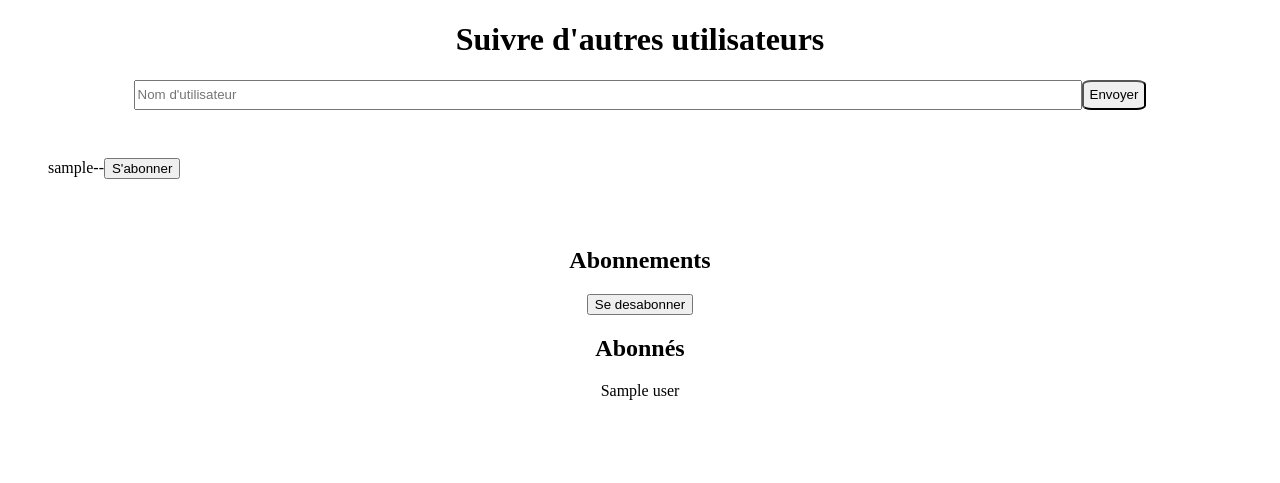
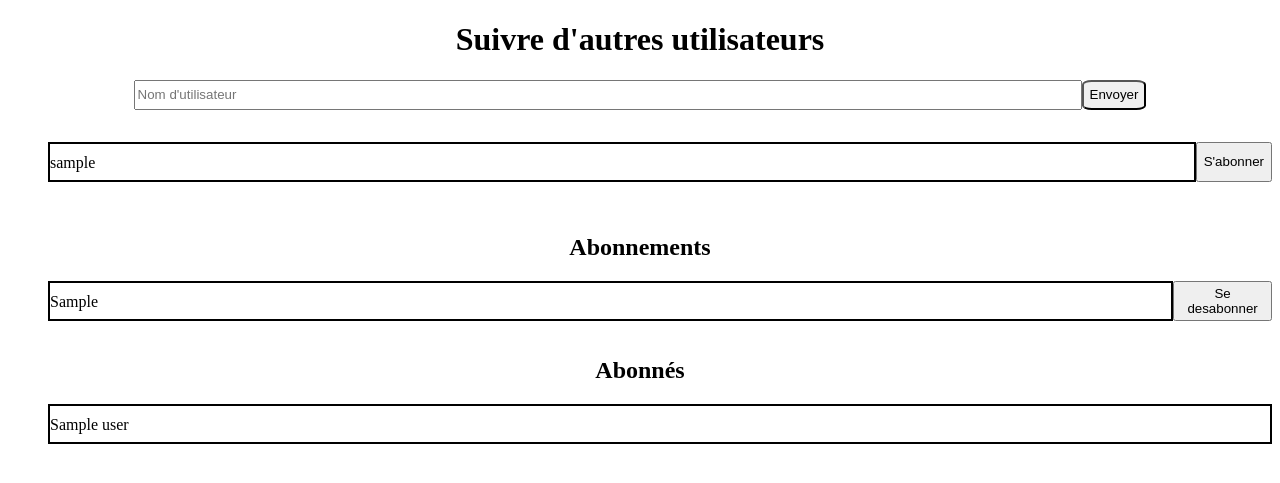
Before and after one commit to raquilG/p9_raquil_giovanni, a Django app: template LitReview/following/templates/following/subcription.html in a window 1280 px wide. Shown: the part 158-641 px from the top of the page. Run offline with Django 3.2, Linux system fonts and the light colour scheme; the template is opened without the code that fills it: most values are stand-ins (such as "Sample title", 1, 10 or a date in 2020).

Commit message:
ajout css

```diff
--- a/LitReview/following/templates/following/subcription.html
+++ b/LitReview/following/templates/following/subcription.html
@@ -8,34 +8,42 @@
         <button class="btn" type='submit'>Envoyer</button>
     </form>
 
-    <ul>
+    <ul >
         {% for user in found_users %}
         <form method="post" action="{% url 'subscribe-user' %}">
             {% csrf_token %}
             <input name="username" type="hidden" value="{{ user.username }}">
-            <li><p>
-                {{ user.username }}--<button type="submit" >S'abonner</button>
-                </p></li>
+            <li class="sub">
+                <p class="user">{{ user.username }}</p>
+                <button type="submit" >S'abonner</button>
+            </li>
         </form>
         {% endfor %}
     </ul>
 
-    <div class="abonnements">
+    <div class="align_h2">
         <h2>Abonnements</h2>
-        <div
+        <ul >
             {% for user_follow in users_follow %}
-                {{ user_follow.followed_user }}
-                    <form method="POST" action="{% url 'unsubscribe-user' user_follow.id %}">
+                <form id="form_abn" method="POST" action="{% url 'unsubscribe-user' user_follow.id %}">
+                    <li class="sub">
                         {% csrf_token %}
+                        <p class="user">{{ user_follow.followed_user }}</p>
                         <button type='submit'>Se desabonner</button>
-                    </form>
+                    </li>
+                </form>
             {%  endfor %}
+        </ul>
     </div>
 
-    <div class="abonnes">
+    <div class="align_h2">
         <h2>Abonnés</h2>
-        {% for followed_by_user in followed_by %}
-            <p>{{ followed_by_user.user}}</p>
-        {%  endfor %}
+        <ul >
+            {% for followed_by_user in followed_by %}
+            <li class="sub">
+                <p class="user">{{ followed_by_user.user}}</p>
+            </li>
+            {%  endfor %}
+        </ul>
     </div>
 {% endblock content %}
--- a/LitReview/static/css/style.css
+++ b/LitReview/static/css/style.css
@@ -28,6 +28,12 @@ span {
     display: flex;
     flex-direction: column;
 }
+
+.formulaire p {
+    display: flex;
+    flex-direction: column;
+}
+
 
 /* barre de navigation */
 .conteneur_nav {
@@ -74,10 +80,6 @@ span {
     margin: 0 25%;
 }
 
-/* page post */
-
-
-
 /* demander une critique */
 
 .create_ticket {
@@ -93,10 +95,11 @@ span {
 
 /* ticket*/
 
-.ticket {
+.post {
     border:5px double black;
     margin: 10 10%;
     color: black;
+    padding: 1.5%;
 }
 
 .image-ticket {
@@ -112,6 +115,11 @@ span {
 }
 .review-ticket {
     margin: 5px 10px 5px 10px;
+}
+
+#id_rating {
+    list-style-type: none;
+    display: flex;
 }
 
 /* abonnements*/
@@ -130,11 +138,23 @@ span {
     border-radius: 15%;
 }
 
-.abonnements {
+.align_h2 h2 {
     text-align: center;
 }
 
-ul {
-    list-style-type: none;
+.sub {
     display: flex;
+    height: 40px;
+    justify-content: space-between;
 }
+
+.user {
+    width: 100%;
+    margin: inherit;
+    padding-top: 10px;
+    border: 2px solid black;
+}
+
+#form_abn {
+    margin: auto;
+}
--- a/LitReview/ticketing/models.py
+++ b/LitReview/ticketing/models.py
@@ -31,7 +31,7 @@ class Review(models.Model):
         # validates that rating must be between 0 and 5
         validators=[MinValueValidator(0), MaxValueValidator(5)])
     header = models.fields.CharField(max_length=128)
-    body = models.fields.CharField(max_length=8192, blank=True)
+    body = models.fields.TextField(max_length=8192, blank=True)
     user = models.ForeignKey(
         to=settings.AUTH_USER_MODEL, on_delete=models.CASCADE)
     time_created = models.DateTimeField(auto_now_add=True)
--- a/LitReview/ticketing/templates/ticketing/create_review.html
+++ b/LitReview/ticketing/templates/ticketing/create_review.html
@@ -2,7 +2,7 @@
 
 {% block content %}
     <h2>Creer un réponse</h2>
-    <form method="post" >
+    <form class="formulaire" method="post" >
         {{ review_form.as_p }}
         {% csrf_token %}
         <button type="submit" >Publier</button>
--- a/LitReview/ticketing/templates/ticketing/create_ticket.html
+++ b/LitReview/ticketing/templates/ticketing/create_ticket.html
@@ -1,7 +1,7 @@
 {% extends 'base.html' %}
 {% block content %}
     <h1>Creer un ticket</h2>
-    <form class="create_ticket" method="post" enctype="multipart/form-data">
+    <form class="formulaire" method="post" enctype="multipart/form-data">
         {{ ticket_form.as_p }}
         {% csrf_token %}
         <button class="Envoyer" type="submit" >Envoyer</button>
--- a/LitReview/ticketing/templates/ticketing/create_ticket_and_review.html
+++ b/LitReview/ticketing/templates/ticketing/create_ticket_and_review.html
@@ -2,7 +2,7 @@
 
 {% block content %}
     <h2>Creer un ticket</h2>
-        <form method="post" enctype="multipart/form-data">
+        <form class="formulaire" method="post" enctype="multipart/form-data">
             {{ ticket_form.as_p }}
             {{ review_form.as_p }}
             {% csrf_token %}
--- a/LitReview/ticketing/templates/ticketing/posts.html
+++ b/LitReview/ticketing/templates/ticketing/posts.html
@@ -3,7 +3,9 @@
 {% block content %}
     <h1>post</h1>
     {% for post in posts %}
+        <div class = "post">
             {% if post.type == "ticket" %}
+                <p> Vous avez publié un ticket </p>
                 {% include "ticket.html" %}
 
             {% elif post.type == "review" %}
@@ -20,5 +22,6 @@
                     <button type='submit'>Supprimer</button>
                 </form>
             </div>
+        </div>
     {% endfor %}
 {% endblock content %}
```
Also changed, not shown: LitReview/core/templates/core/home.html (+12 -0 lines), LitReview/core/views.py (+5 -2 lines), LitReview/templates/review.html (+17 -8 lines), LitReview/templates/ticket.html (+0 -8 lines), LitReview/ticketing/forms.py (+5 -2 lines), LitReview/ticketing/templates/ticketing/post_update.html (+17 -2 lines), LitReview/ticketing/views.py (+12 -8 lines), LitReview/db.sqlite3, LitReview/media/HP_relique_mort_wabLMhd.jpg (added). Lines whose indentation alone changed are shown as unchanged.
